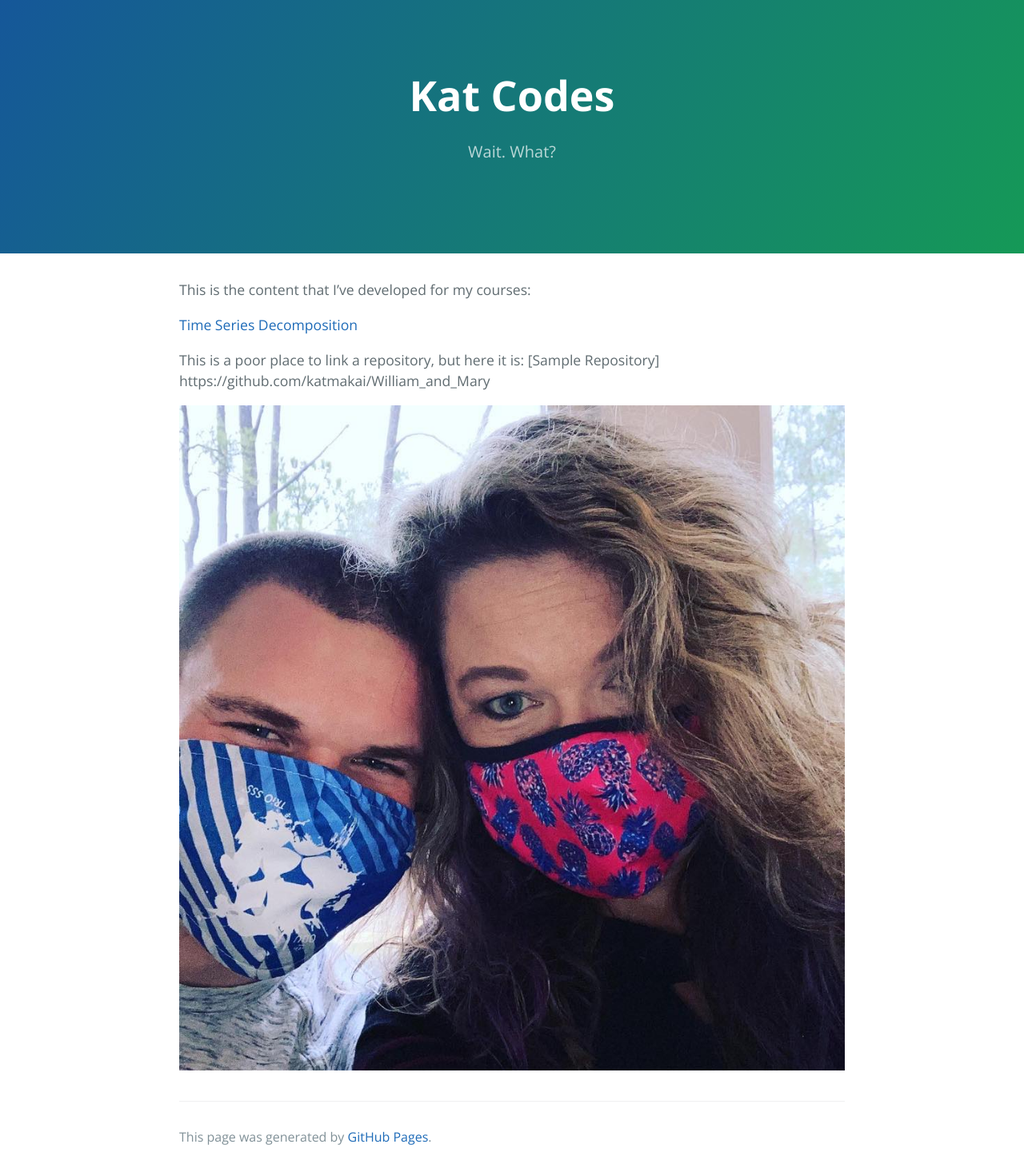
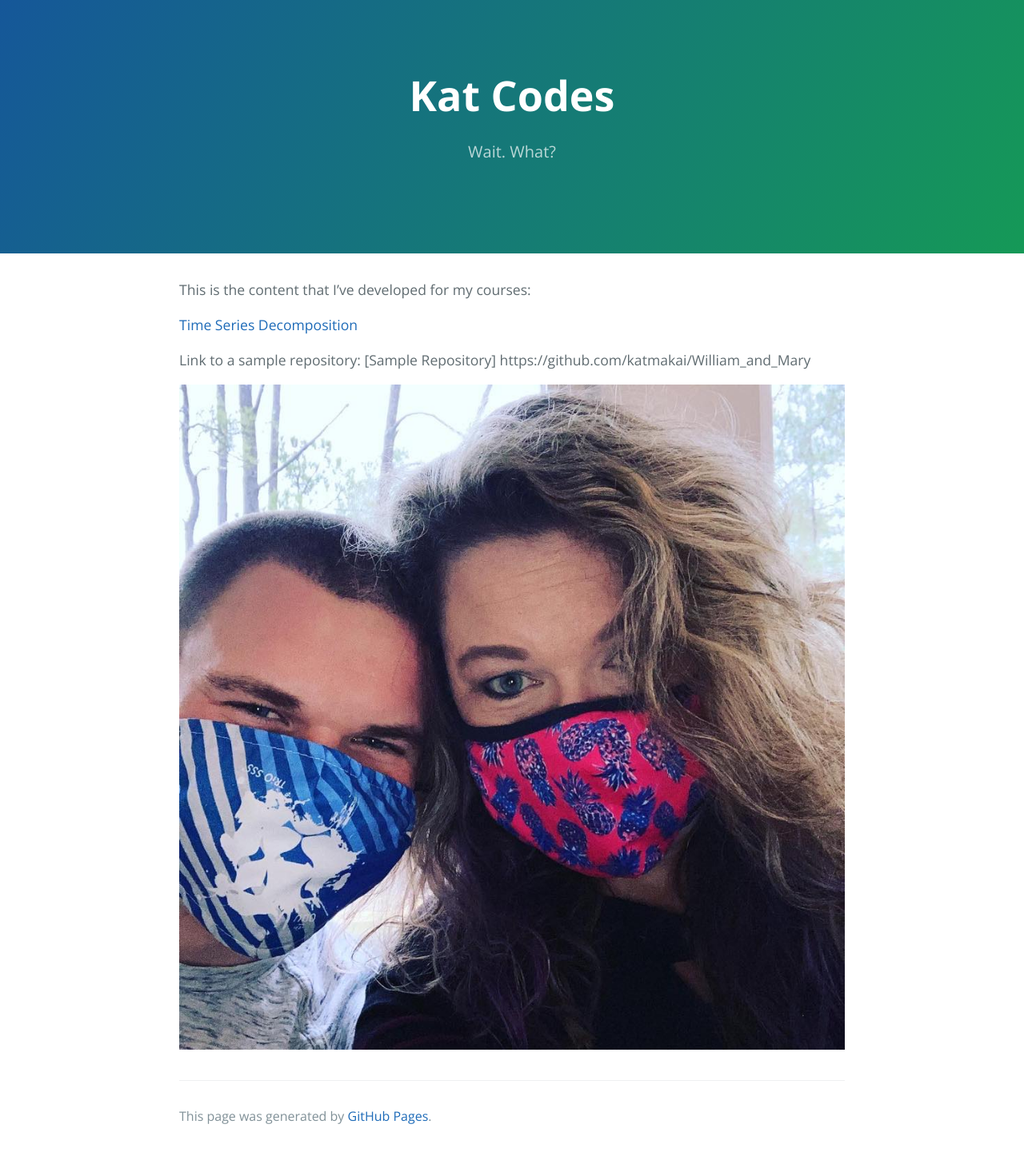
Before and after one commit to katmakai/katmakai.github.io, a Jekyll site: the page built from index.md, in a window 1280 px wide. Shown: the whole page at 80% size. Built offline with Jekyll 4.4.1, drawn with Linux system fonts in a browser that asks for light colours; our own code applies the rules of GitHub Pages for plain Markdown files; after the commit the page ends 1440 px from its top, so only the background shows below that.

Commit message:
Update index.md

```diff
--- a/index.md
+++ b/index.md
@@ -7,7 +7,7 @@ This is the content that I've developed for my courses:
 
 [Time Series Decomposition](/timeseries/index.md)
 
-This is a poor place to link a repository, but here it is:
+Link to a sample repository:
 [Sample Repository] https://github.com/katmakai/William_and_Mary
 
 ![My Picture](/pictures/thomas_and_mom.jpg)
```
